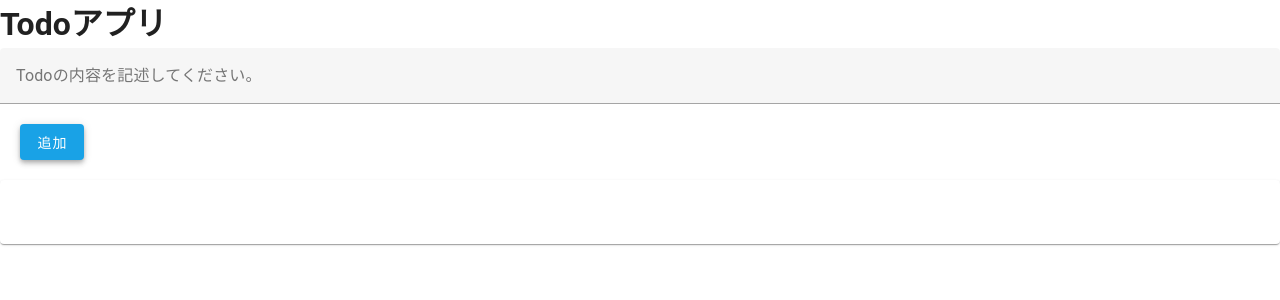
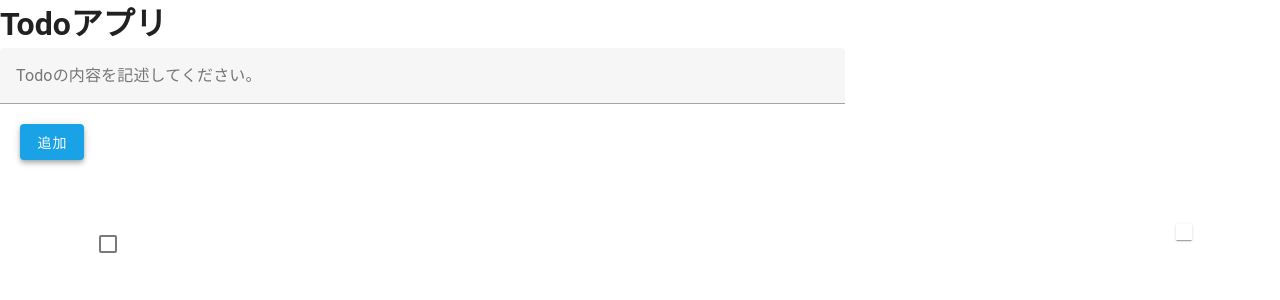
Before and after one commit to Kazuki0320/Todo_app, a Vue app: page / in a window 1280 px wide. Both pictures are taken after a click on the button "追加". Shown: the top 300 px of the page. Built offline with nearby package versions, Linux system fonts and the light colour scheme.

Commit message:
feature:todo追加機能（単体実装のみ）

```diff
--- a/src/components/TodoInput.vue
+++ b/src/components/TodoInput.vue
@@ -3,11 +3,14 @@
     <v-main>
       <div class="todo-add">
         <h1>Todoアプリ</h1>
+        <v-row>
+          <v-col
+          cols="8">
             <v-text-field
               v-model="todoData"
-                :disabled="includeFiles"
               hide-details
               label="Todoの内容を記述してください。"
+              @keydown.enter="handleEnterKey"
             ></v-text-field>
             <v-btn
             class="ma-5"
@@ -16,35 +19,65 @@
             @click="addTodoEvent">
             追加
             </v-btn>
-          <input >
+          </v-col>
+        </v-row>
       </div>
-      <v-card>
-        <v-card-text>
+      <v-container>
+      <v-row>
+        <v-col
+        cols="12">
+          <v-list
+            v-if="isDisplay">
+            <v-list-item>
               <div class="d-flex pa-4">
-            <!--
-              後程使用
                 <v-checkbox-btn
-              v-model="includeFiles"
+                  v-model="isCheckBoxValid"
                   class="checkbox"
-            ></v-checkbox-btn> -->
-            <!-- <v-text-field
-              :disabled="includeFiles"
-              hide-details
-              label="Todoの内容を記述してください。"
-            ></v-text-field> -->
+                ></v-checkbox-btn>
+                <v-card
+                  v-if="isCheckBoxValid"
+                  color="grey"
+                  :style="cardContent"
+                  class="pa-2"
+                  outlined
+                  tile>
+                  <v-list-item-title
+                    :style="cardTextStyle"
+                    :disabled="isCheckBoxValid"
+                    hide-details>
+                    {{ todoValue }}
+                  </v-list-item-title>
+                </v-card>
+                <v-card
+                  v-else
+                  :style="cardContent"
+                  class="pa-2"
+                  outlined
+                  tile>
+                  <v-list-item-title
+                    :style="cardTextStyle"
+                    :disabled="isCheckBoxValid"
+                    hide-details>
+                    {{ todoValue }}
+                  </v-list-item-title>
+                </v-card>
               </div>
-        </v-card-text>
-      </v-card>
+            </v-list-item>
+          </v-list>
+        </v-col>
+      </v-row>
+      </v-container>
     </v-main>
   </v-app>
 </template>
 
 <script setup>
-import { ref } from 'vue';
+import { computed, ref } from 'vue';
 import { useStore } from 'vuex';
 
 const store = useStore();
-const includeFiles = ref(false);
+const isDisplay = ref(false);
+const isCheckBoxValid = ref(false);
 const todoData = ref('');
 
 const addTodoEvent = () => {
@@ -54,6 +87,28 @@ const addTodoEvent = () => {
   } else {
     alert("値を入力してください");
   }
+
+  isDisplay.value = true;
 }
 
+const handleEnterKey = () => {
+  addTodoEvent();
+}
+
+const todoValue = computed(() => store.getters.todo);
+
+// style オプション内でCSSを定義
+const cardTextStyle = `
+.card-text {
+    font-size: 20%; /* カードの高さに対して相対的なフォントサイズを設定 */
+  }`
+
+const cardContent =`
+.card-content {
+  width: 100%;
+  height: 100%;
+  display: flex;
+  align-items: center;
+  justify-content: center;
+}`;
 </script>
--- a/src/main.js
+++ b/src/main.js
@@ -1,7 +1,6 @@
 import { createApp } from 'vue';
 import App from './App.vue';
 import store from './store'; // Vuex ストアをインポート
-
 import 'vuetify/styles'
 import '@mdi/font/css/materialdesignicons.css'
 import { createVuetify } from 'vuetify'
```
Lines whose indentation alone changed are shown as unchanged.
